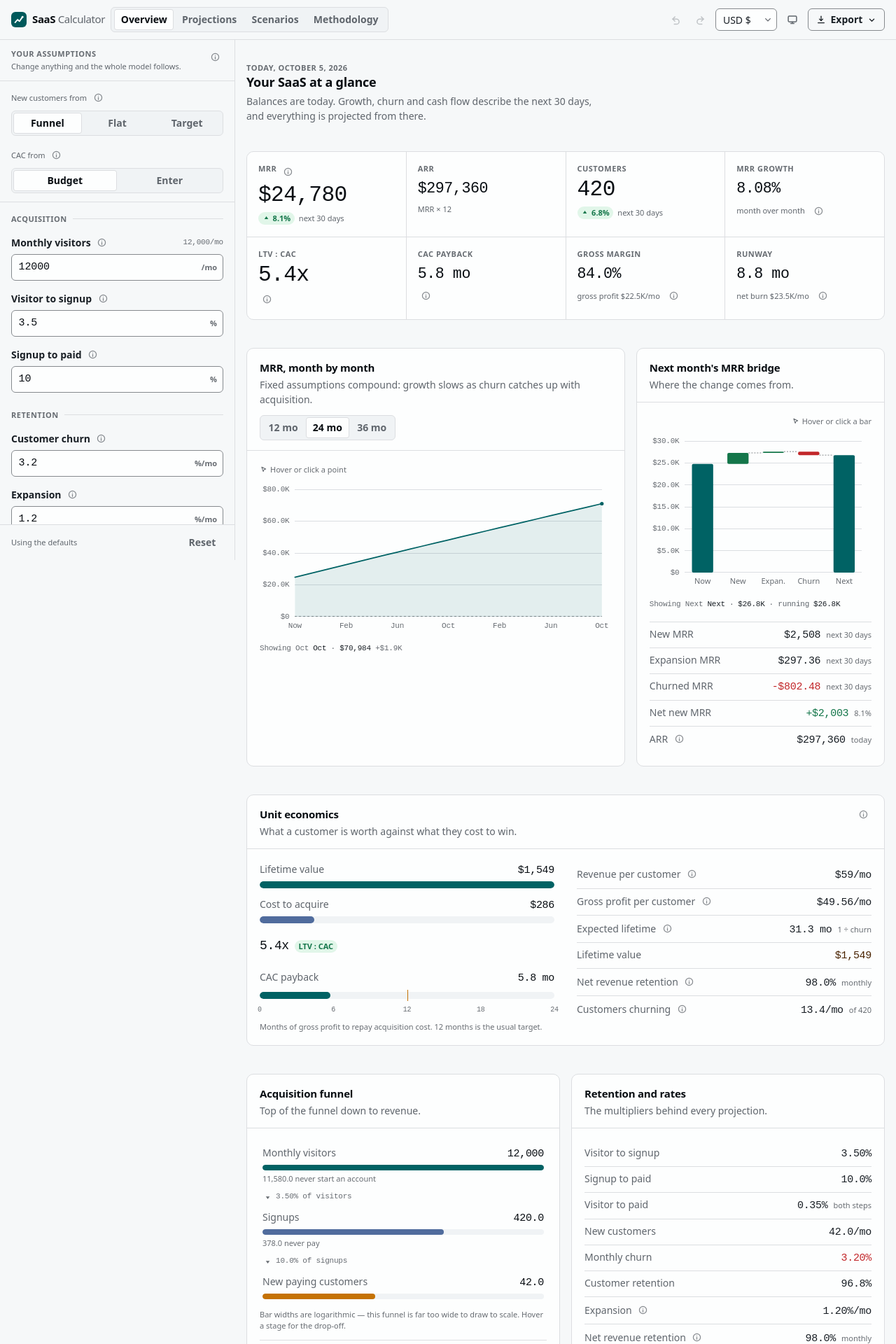
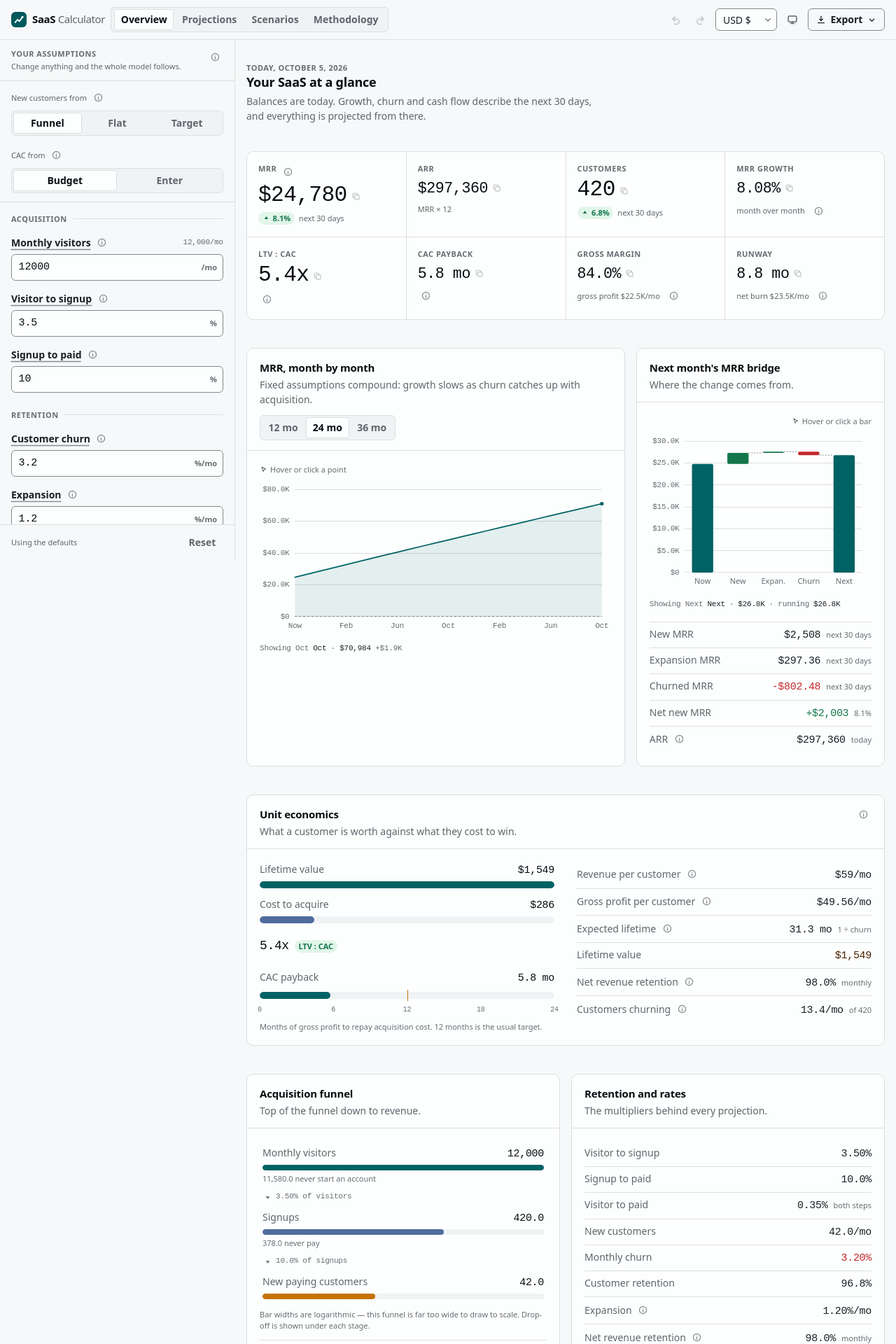
Before and after one commit to Raghav2012Code/saas-lab, a React (Vite) app: page / in a window 1280 px wide. Shown: the top 1920 px of the page at 70% size. Built offline with nearby package versions, Linux system fonts and the light colour scheme.

Commit message:
fix(ui): phase 0 P0 affordance bugs - rail warning icon, single Apply/Discard, persistent copy cue, remove hidden double-click reset, funnel copy, quality-aware scenario emphasis

```diff
--- a/src/components/charts/FunnelChart.tsx
+++ b/src/components/charts/FunnelChart.tsx
@@ -80,8 +80,8 @@ export function FunnelChart({ stages, ariaLabel }: { stages: FunnelStage[]; aria
         );
       })}
       <p className="pt-2 text-xs text-subtle">
-        Bar widths are logarithmic — this funnel is far too wide to draw to scale. Hover a stage for the
-        drop-off.
+        Bar widths are logarithmic — this funnel is far too wide to draw to scale. Drop-off is shown
+        under each stage.
       </p>
     </div>
   );
--- a/src/components/dashboard/ExplorePanel.tsx
+++ b/src/components/dashboard/ExplorePanel.tsx
@@ -5,7 +5,6 @@ import { activeLevers, leverValue, visibleLevers } from '../../engine/whatIf';
 import { pointDelta, relativeDelta, type DeltaText } from '../../lib/delta';
 import { formatFieldValue } from '../../lib/field-format';
 import { useModel } from '../../state/store';
-import { Button } from '../ui/Button';
 import { InlineNote, Panel } from '../ui/Panel';
 import { DeltaPill } from '../ui/Pill';
 import { Slider } from '../ui/Slider';
@@ -130,7 +129,7 @@ function buildRows(committed: Derived, next: Derived, fmt: Formatters): ImpactRo
  * model, so what you see here is exactly what you would get if you applied it.
  */
 export function ExplorePanel() {
-  const { model, levers, setLever, resetLevers, preview, applyPreview, derived, fmt } = useModel();
+  const { model, levers, setLever, preview, derived, fmt } = useModel();
 
   const allLevers = visibleLevers(model);
   const active = activeLevers(model, levers);
@@ -141,18 +140,11 @@ export function ExplorePanel() {
       title="Explore a what-if"
       description="Move a lever and the whole dashboard shows the hypothetical next to your model. Nothing is saved until you apply it."
       actions={
-        preview ? (
-          <>
-            <Button size="sm" variant="primary" onClick={applyPreview}>
-              Apply
-            </Button>
-            <Button size="sm" onClick={resetLevers}>
-              Discard
-            </Button>
-          </>
-        ) : (
-          <span className="text-xs text-subtle">{allLevers.length} levers</span>
-        )
+        <span className="text-xs text-subtle">
+          {active.length > 0
+            ? `${active.length} changed — apply or discard above`
+            : `${allLevers.length} controls`}
+        </span>
       }
     >
       <div className="grid gap-x-8 gap-y-5 sm:grid-cols-2 xl:grid-cols-3">
--- a/src/components/dashboard/ScenariosTab.tsx
+++ b/src/components/dashboard/ScenariosTab.tsx
@@ -193,6 +193,8 @@ export function ScenariosTab() {
                 const best = comparable.length > 0 ? Math.max(...comparable) : null;
                 const worst = comparable.length > 0 ? Math.min(...comparable) : null;
                 const spread = best !== null && worst !== null && best !== worst;
+                // ponytail: numeric extremes only; lower-is-better rows flip emphasis.
+                const lowerIsBetter = row.id === 'churn' || row.id === 'payback' || row.id === 'breakEven';
                 return (
                   <tr key={row.id} onPointerEnter={() => setHoveredRow(row.id)} onPointerLeave={() => setHoveredRow(null)}>
                     <th scope="row" className={cx(hoveredRow === row.id && 'row-active')}>
@@ -204,6 +206,8 @@ export function ScenariosTab() {
                       const number = numeric[index];
                       const isHigh = spread && number !== null && number === best;
                       const isLow = spread && number !== null && number === worst;
+                      const isGood = lowerIsBetter ? isLow : isHigh;
+                      const isBad = lowerIsBetter ? isHigh : isLow;
                       return (
                         <td
                           key={scenario.id}
@@ -211,7 +215,7 @@ export function ScenariosTab() {
                             'num',
                             hoveredColumn === scenario.id && 'col-active',
                             hoveredRow === row.id && 'row-active',
-                            isHigh ? 'text-fg-strong' : isLow ? 'text-subtle' : '',
+                            isGood ? 'text-fg-strong' : isBad ? 'text-subtle' : '',
                           )}
                         >
                           {value}
--- a/src/components/layout/AssumptionRail.tsx
+++ b/src/components/layout/AssumptionRail.tsx
@@ -5,6 +5,7 @@ import type { AcquisitionMode, CacMode } from '../../engine/types';
 import { visibleFields } from '../../engine/validate';
 import { useModel } from '../../state/store';
 import { Button } from '../ui/Button';
+import { Icon } from '../ui/Icon';
 import { InfoTip } from '../ui/InfoTip';
 import { NumberField } from '../ui/NumberField';
 import { Segmented } from '../ui/Segmented';
@@ -104,8 +105,9 @@ export function AssumptionRail({
               {entry.group}
               <span className="h-px flex-1 bg-line" />
               {entry.specs.some((spec) => warningFields.has(spec.key)) ? (
-                <span className="text-accent-fg" title="One of these assumptions looks unusual">
-                  check
+                <span className="inline-flex items-center text-accent-fg" title="One of these assumptions looks unusual">
+                  <Icon name="warning" size={12} />
+                  <span className="sr-only">One of these assumptions looks unusual</span>
                 </span>
               ) : null}
             </h3>
--- a/src/components/ui/NumberField.tsx
+++ b/src/components/ui/NumberField.tsx
@@ -103,13 +103,12 @@ export function NumberField({ spec, value, fmt, onCommit, idPrefix }: NumberFiel
         <div className="flex min-w-0 items-center gap-1">
           <label
             htmlFor={inputId}
-            className="scrub field-label truncate"
-            title={`Drag to change, or type a value. Double-click to restore the default (${formatFieldValue(spec, DEFAULT_MODEL[spec.key], fmt)}).`}
+            className="scrub field-label truncate underline decoration-dotted underline-offset-4"
+            title={`Drag to change, or type a value. Default is ${formatFieldValue(spec, DEFAULT_MODEL[spec.key], fmt)}.`}
             onPointerDown={onPointerDown}
             onPointerMove={onPointerMove}
             onPointerUp={endScrub}
             onPointerCancel={endScrub}
-            onDoubleClick={() => onCommit(DEFAULT_MODEL[spec.key])}
           >
             {spec.label}
           </label>
@@ -129,7 +128,7 @@ export function NumberField({ spec, value, fmt, onCommit, idPrefix }: NumberFiel
             <span className="block font-medium text-fg-strong">{spec.hint}</span>
             <span className="mt-1 block text-muted">{spec.detail}</span>
             <span className="mt-1 block text-muted">
-              Drag the label to scrub, double-click it to restore the default, or type a value and use the
+              Drag the label to scrub, or type a value and use the
               arrow keys.
             </span>
           </InfoTip>
--- a/src/components/ui/StatTile.tsx
+++ b/src/components/ui/StatTile.tsx
@@ -97,7 +97,7 @@ export function StatTile({
             {previewing ? previewDisplay : reason ? '\u2014' : display}
           </span>
         )}
-        <span className="text-subtle opacity-0 transition-opacity group-hover:opacity-70 group-focus-visible:opacity-70">
+        <span className="text-subtle opacity-40 transition-opacity group-hover:opacity-100 group-focus-visible:opacity-100">
           <Icon name="copy" size={13} />
         </span>
       </button>
--- a/src/engine/format.ts
+++ b/src/engine/format.ts
@@ -62,11 +62,11 @@ export function createFormatters(code: CurrencyCode): Formatters {
     maximumFractionDigits: 1,
   });
 
-  // Cache Intl.NumberFormat instances with options as key to prevent repeated
+  // Cache Intl.NumberFormat instances to prevent repeated
   // initialization overhead during table/chart rendering (which formats 500+ numbers per view).
   const intlFormatCache = new Map<string, Intl.NumberFormat>();
   function getNumberFormatter(options: Intl.NumberFormatOptions): Intl.NumberFormat {
-    const key = JSON.stringify(options);
+    const key = `${options.style ?? ''}|${options.currency ?? ''}|${options.currencyDisplay ?? ''}|${options.notation ?? ''}|${options.minimumFractionDigits ?? ''}|${options.maximumFractionDigits ?? ''}`;
     let formatter = intlFormatCache.get(key);
     if (!formatter) {
       formatter = new Intl.NumberFormat(currency.locale, options);
--- a/src/hooks/useLayoutMetrics.ts
+++ b/src/hooks/useLayoutMetrics.ts
@@ -26,11 +26,6 @@ export function useLayoutMetrics(): void {
 
     measure();
 
-    if (typeof ResizeObserver === 'undefined') {
-      window.addEventListener('resize', measure);
-      return () => window.removeEventListener('resize', measure);
-    }
-
     const observer = new ResizeObserver(measure);
     if (header) observer.observe(header);
     if (bar) observer.observe(bar);
--- a/src/hooks/useMeasure.ts
+++ b/src/hooks/useMeasure.ts
@@ -14,12 +14,6 @@ export function useMeasure<T extends HTMLElement>(): [RefObject<T | null>, numbe
 
     setWidth(element.clientWidth);
 
-    if (typeof ResizeObserver === 'undefined') {
-      const onResize = () => setWidth(element.clientWidth);
-      window.addEventListener('resize', onResize);
-      return () => window.removeEventListener('resize', onResize);
-    }
-
     const observer = new ResizeObserver((entries) => {
       const entry = entries[0];
       if (entry) setWidth(entry.contentRect.width);
--- a/src/lib/delta.ts
+++ b/src/lib/delta.ts
@@ -4,6 +4,17 @@ export interface DeltaText {
   value: number | null;
   text: string;
   higherIsBetter?: boolean;
+}
+
+function deltaBase(
+  from: number | null | undefined,
+  to: number | null | undefined,
+): { change: number; from: number } | { empty: true } | undefined {
+  if (from === null || from === undefined || to === null || to === undefined) return undefined;
+  if (!Number.isFinite(from) || !Number.isFinite(to)) return undefined;
+  const change = to - from;
+  if (Math.abs(change) < 1e-9) return { empty: true };
+  return { change, from };
 }
 
 /** Relative change between two values, for "what if" comparisons. */
@@ -13,13 +24,12 @@ export function relativeDelta(
   fmt: Formatters,
   higherIsBetter = true,
 ): DeltaText | undefined {
-  if (from === null || from === undefined || to === null || to === undefined) return undefined;
-  if (!Number.isFinite(from) || !Number.isFinite(to)) return undefined;
+  const base = deltaBase(from, to);
+  if (!base || 'empty' in base) return base ? { value: 0, text: 'no change', higherIsBetter } : undefined;
 
-  const change = to - from;
-  if (Math.abs(change) < 1e-9) return { value: 0, text: 'no change', higherIsBetter };
+  const change = base.change;
 
-  const relative = from === 0 ? null : change / Math.abs(from);
+  const relative = base.from === 0 ? null : change / Math.abs(base.from);
   if (relative === null) {
     return { value: change, text: `${change > 0 ? '+' : '-'}${fmt.number(Math.abs(change))}`, higherIsBetter };
   }
@@ -37,9 +47,9 @@ export function pointDelta(
   fmt: Formatters,
   higherIsBetter = true,
 ): DeltaText | undefined {
-  if (from === null || from === undefined || to === null || to === undefined) return undefined;
-  const change = to - from;
-  if (Math.abs(change) < 1e-9) return { value: 0, text: 'no change', higherIsBetter };
+  const base = deltaBase(from, to);
+  if (!base || 'empty' in base) return base ? { value: 0, text: 'no change', higherIsBetter } : undefined;
+  const change = base.change;
   return {
     value: change,
     text: `${change > 0 ? '+' : '-'}${fmt.number(Math.abs(change), 1)}pp`,
```
Also changed, not shown: src/components/layout/ExportMenu.tsx (+6 -3 lines), src/engine/export.ts (+4 -32 lines).
